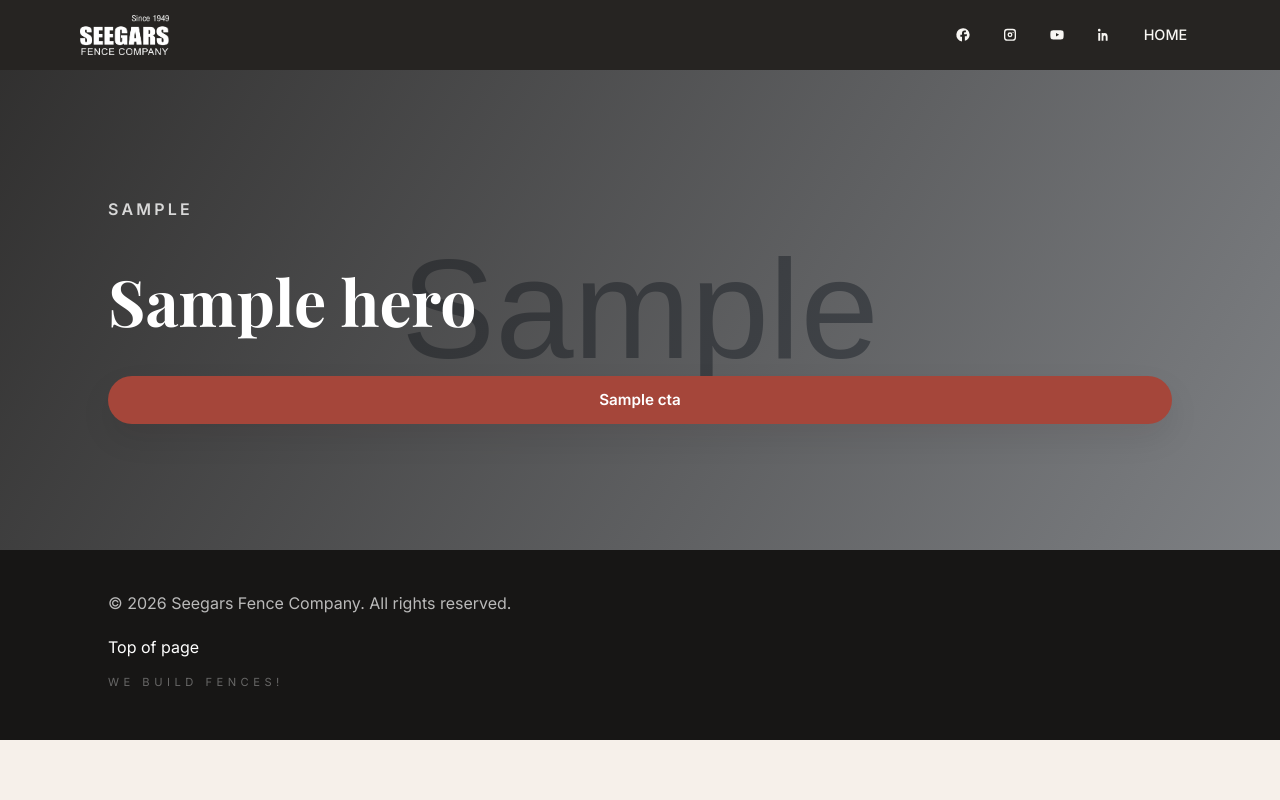
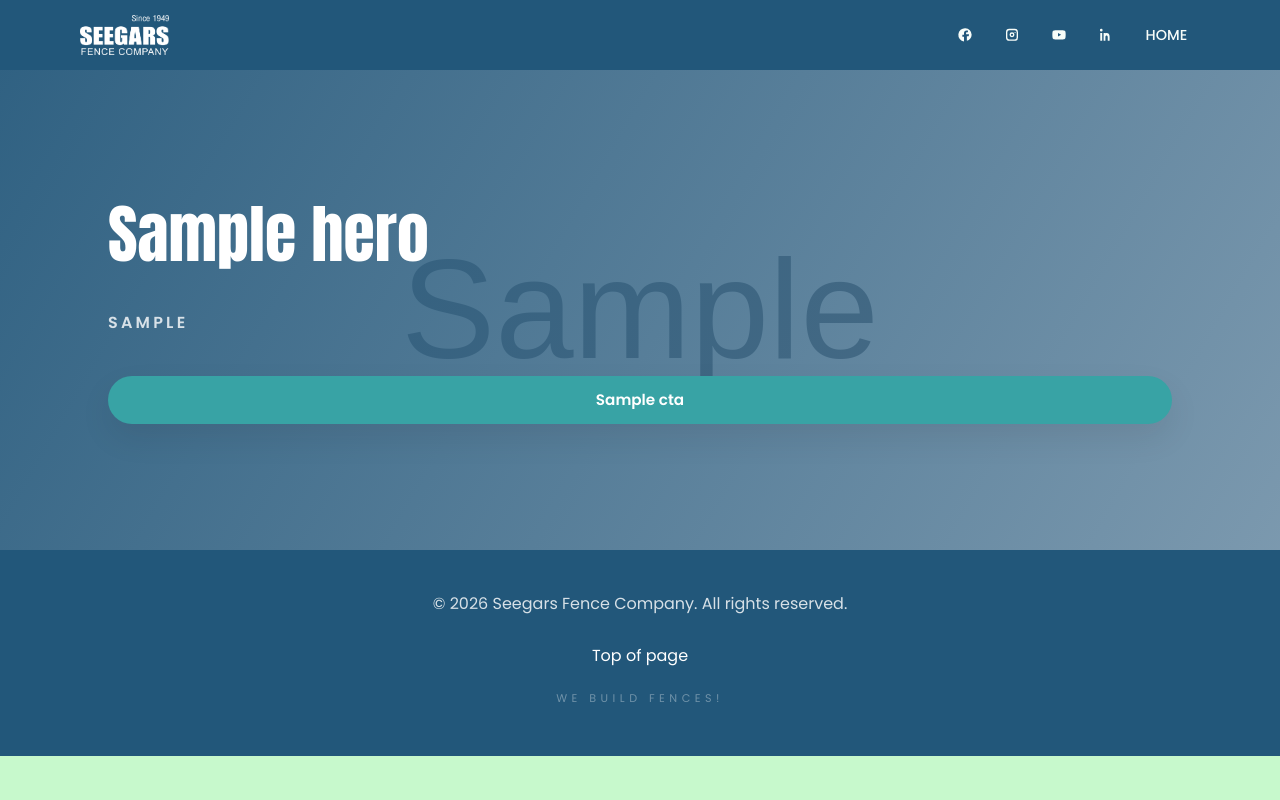
Before and after one commit to seegarsit/newsletter, a Python web app: template templates/index.html in a window 1280 px wide. Run offline with Jinja, Linux system fonts and the light colour scheme; the template is opened without the code that fills it: most values are stand-ins (such as "Sample title", 1, 10 or a date in 2020); grey boxes marked "Sample" are stand-in pictures.

Commit message:
Center quick links card layout

```diff
--- a/assets/admin.css
+++ b/assets/admin.css
@@ -1,5 +1,5 @@
 :root {
-  --accent-soft: rgba(165, 70, 58, 0.12);
+  --accent-soft: rgba(56, 163, 165, 0.12);
   --danger: #b42318;
   --shadow: 0 18px 38px rgba(22, 18, 15, 0.12);
 }
--- a/assets/styles.css
+++ b/assets/styles.css
@@ -1,15 +1,15 @@
 :root {
-  --ink: #1c1b18;
-  --ink-muted: #5a5955;
-  --ink-soft: #7c7a74;
-  --accent: #a5463a;
-  --accent-strong: #8b352a;
-  --surface: #f6f0ea;
-  --surface-alt: #efe7de;
+  --ink: #22577A;
+  --ink-muted: #2C6A8C;
+  --ink-soft: #3A7A96;
+  --accent: #38A3A5;
+  --accent-strong: #22577A;
+  --surface: #C7F9CC;
+  --surface-alt: #80ED99;
   --card: #ffffff;
-  --highlight: #12314f;
-  --highlight-soft: #e0e8f1;
-  --highlight-text: #fefcfb;
+  --highlight: #57CC99;
+  --highlight-soft: #d7fbe5;
+  --highlight-text: #22577A;
   --shadow: 0 26px 60px rgba(22, 18, 15, 0.12);
   --shadow-soft: 0 14px 32px rgba(22, 18, 15, 0.08);
   --radius-xl: 26px;
@@ -29,7 +29,7 @@ html {
 
 body {
   margin: 0;
-  font-family: 'Inter', -apple-system, BlinkMacSystemFont, 'Segoe UI', sans-serif;
+  font-family: 'Poppins', -apple-system, BlinkMacSystemFont, 'Segoe UI', sans-serif;
   color: var(--ink);
   background: var(--surface);
   line-height: 1.7;
@@ -74,7 +74,7 @@ h1,
 h2,
 h3,
 h4 {
-  font-family: 'Playfair Display', 'Georgia', serif;
+  font-family: 'Poppins', -apple-system, BlinkMacSystemFont, 'Segoe UI', sans-serif;
   line-height: 1.2;
   margin: 0 0 0.75rem;
   color: var(--ink);
@@ -147,11 +147,10 @@ ul li::before {
 }
 
 .top-bar {
-  background: rgba(20, 19, 17, 0.92);
+  background: var(--ink);
   position: sticky;
   top: 0;
   z-index: 10;
-  backdrop-filter: blur(12px);
 }
 
 .top-bar__content {
@@ -174,7 +173,7 @@ ul li::before {
 }
 
 .primary-nav a {
-  color: #f8f6f3;
+  color: #f8fdf9;
   font-size: 0.9rem;
   font-weight: 500;
   padding: 0.45rem 0.8rem;
@@ -218,7 +217,7 @@ ul li::before {
 .hero__overlay {
   position: absolute;
   inset: 0;
-  background: linear-gradient(120deg, rgba(20, 18, 16, 0.85), rgba(20, 18, 16, 0.45));
+  background: linear-gradient(120deg, rgba(34, 87, 122, 0.92), rgba(34, 87, 122, 0.5));
 }
 
 .hero__content {
@@ -240,6 +239,7 @@ ul li::before {
 
 .hero__title {
   font-size: clamp(2.5rem, 5vw, 4.6rem);
+  font-family: 'Impact', 'Haettenschweiler', 'Arial Black', 'Poppins', sans-serif;
   color: #fff;
 }
 
@@ -501,17 +583,31 @@ ul li::before {
 
 .site-footer {
   padding: 2.5rem 0 3rem;
-  background: #171615;
-  color: rgba(255, 255, 255, 0.7);
+  background: var(--ink);
+  color: rgba(255, 255, 255, 0.82);
+}
+
+.site-footer .container {
+  display: flex;
+  flex-direction: column;
+  align-items: center;
+  text-align: center;
+  gap: 0.5rem;
 }
 
 .site-footer p {
-  color: rgba(255, 255, 255, 0.7);
+  color: rgba(255, 255, 255, 0.82);
 }
 
 .footer-links a {
   color: #fff;
-  margin-right: 1rem;
+  margin-right: 0;
+}
+
+.footer-links {
+  display: flex;
+  gap: 1rem;
+  justify-content: center;
 }
 
 .footer-easter-egg {
--- a/templates/admin/base.html
+++ b/templates/admin/base.html
@@ -7,7 +7,7 @@
     <link rel="preconnect" href="https://fonts.googleapis.com" />
     <link rel="preconnect" href="https://fonts.gstatic.com" crossorigin />
     <link
-      href="https://fonts.googleapis.com/css2?family=Playfair+Display:wght@400;600;700&family=Inter:wght@300;400;500;600&display=swap"
+      href="https://fonts.googleapis.com/css2?family=Poppins:wght@300;400;500;600;700;800&display=swap"
       rel="stylesheet"
     />
     <link rel="stylesheet" href="{{ url_for('static', filename='styles.css') }}" />
@@ -25,6 +25,7 @@
         {% if current_user.is_authenticated %}
         <nav class="primary-nav" aria-label="Admin navigation">
           <a href="{{ url_for('admin_issues') }}">Issues</a>
+          <a href="{{ url_for('admin_live') }}">Live editor</a>
           <a href="{{ url_for('index') }}" target="_blank" rel="noreferrer">View site</a>
           <a href="{{ url_for('admin_logout') }}">Log out</a>
         </nav>
```
Also changed, not shown: other parts of assets/styles.css (+154 -11 lines), app.py (+21 -12 lines), templates/admin/editor.html (+4 -4 lines), templates/index.html (+36 -6 lines).
